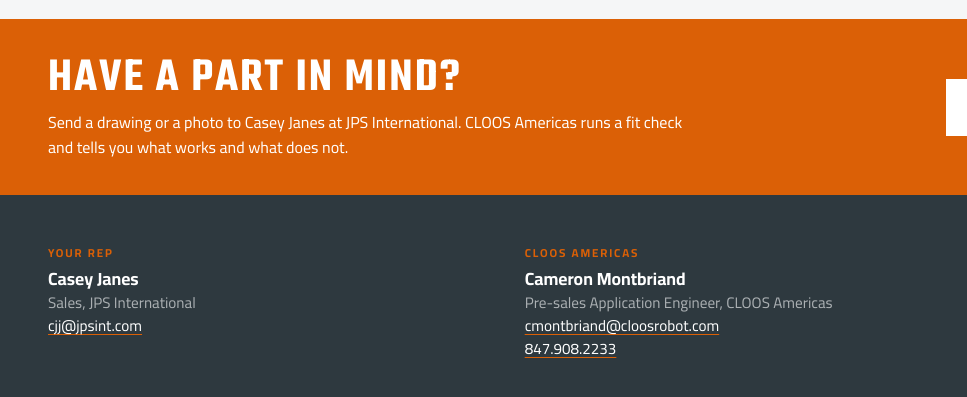
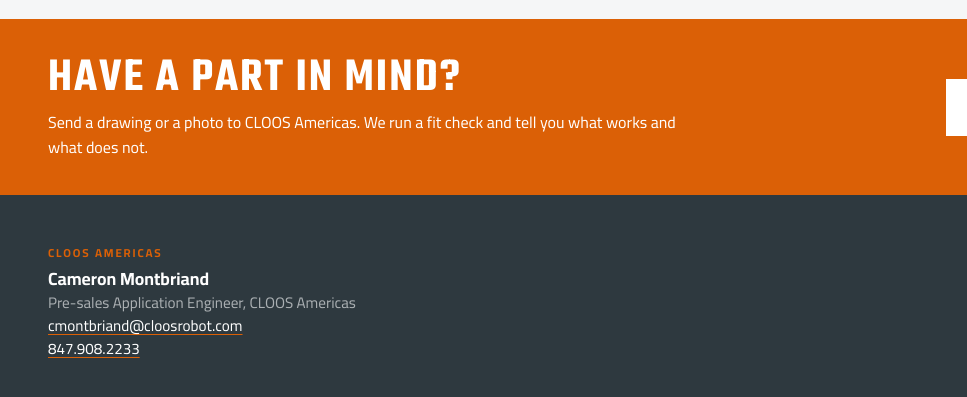
Before and after one commit to cloos-americas/roboscan-kit, a plain HTML site: page index.html in a window 1280 px wide. Shown: the part 4386-4783 px from the top of the page, 0-967 px from the left. Drawn offline with Linux system fonts and the light colour scheme.

Commit message:
Update RoboScan kit site

```diff
--- a/index.html
+++ b/index.html
@@ -621,15 +621,9 @@
       </aside>
       <div class="step__main">
         <div class="send">
-          <a class="btn btn--primary btn--big" href="mailto:cjj@jpsint.com?subject=RoboScan%20fit%20check">Send us a drawing or photo <svg class="arrow" viewBox="0 0 24 24" aria-hidden="true" focusable="false"><path d="M5 12h13M13 6l6 6-6 6"/></svg></a>
-          <p class="send__to">Goes to Casey Janes, JPS International.</p>
+          <a class="btn btn--primary btn--big" href="mailto:cmontbriand@cloosrobot.com?subject=RoboScan%20fit%20check">Send us a drawing or photo <svg class="arrow" viewBox="0 0 24 24" aria-hidden="true" focusable="false"><path d="M5 12h13M13 6l6 6-6 6"/></svg></a>
+          <p class="send__to">Goes to CLOOS Americas.</p>
           <div class="people">
-            <div class="person">
-              <p class="person__role">Your rep</p>
-              <p class="person__name">Casey Janes</p>
-              <p class="person__title">Sales, JPS International</p>
-              <p><a href="mailto:cjj@jpsint.com?subject=RoboScan%20fit%20check">cjj@jpsint.com</a></p>
-            </div>
             <div class="person">
               <p class="person__role">CLOOS Americas</p>
               <p class="person__name">Cameron Montbriand</p>
@@ -653,19 +647,13 @@
     <div class="wrap cta__in">
       <div>
         <h2>Have a part in mind?</h2>
-        <p>Send a drawing or a photo to Casey Janes at JPS International. CLOOS Americas runs a fit check and tells you what works and what does not.</p>
+        <p>Send a drawing or a photo to CLOOS Americas. We run a fit check and tell you what works and what does not.</p>
       </div>
-      <a class="btn btn--white btn--big" href="mailto:cjj@jpsint.com?subject=RoboScan%20fit%20check">Send us a drawing or photo <svg class="arrow" viewBox="0 0 24 24" aria-hidden="true" focusable="false"><path d="M5 12h13M13 6l6 6-6 6"/></svg></a>
+      <a class="btn btn--white btn--big" href="mailto:cmontbriand@cloosrobot.com?subject=RoboScan%20fit%20check">Send us a drawing or photo <svg class="arrow" viewBox="0 0 24 24" aria-hidden="true" focusable="false"><path d="M5 12h13M13 6l6 6-6 6"/></svg></a>
     </div>
   </div>
   <div class="wrap footer__in">
     <div class="people">
-      <div class="person">
-        <p class="person__role">Your rep</p>
-        <p class="person__name">Casey Janes</p>
-        <p class="person__title">Sales, JPS International</p>
-        <p><a href="mailto:cjj@jpsint.com?subject=RoboScan%20fit%20check">cjj@jpsint.com</a></p>
-      </div>
       <div class="person">
         <p class="person__role">CLOOS Americas</p>
         <p class="person__name">Cameron Montbriand</p>
```
Also changed, not shown: 2 other files.
